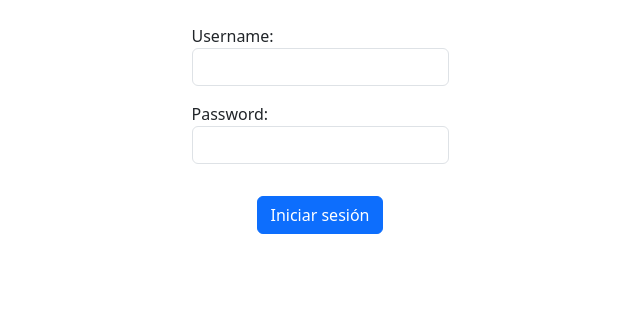
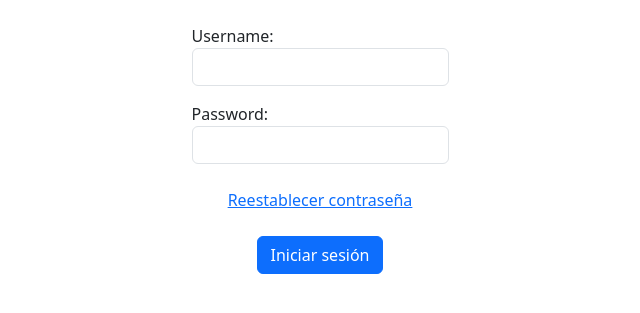
Before and after one commit to matias-user/inventory-management, a Django app: page /accounts/login/ in a window 1280 px wide. Shown: the part 56-369 px from the top of the page, without its empty margins (320-960 px from the left). Run offline with Django 5.2, Linux system fonts and the light colour scheme; some libraries are stand-ins or nearby versions.

Commit message:
Se agrega el link para reestablecer contraseña, aún sin terminar el reestablecimiento

```diff
--- a/inventory/templates/registration/login.html
+++ b/inventory/templates/registration/login.html
@@ -6,6 +6,7 @@
         {% csrf_token %}
         {{ form.as_p }}
 
+        <a class="link-underline-primary my-2" href="{% url 'inventory:password_reset' %}">Reestablecer contraseña</a>
         <div class="d-grid">
             <button class="btn btn-primary mt-3" >Iniciar sesión</button>
         </div>
```
